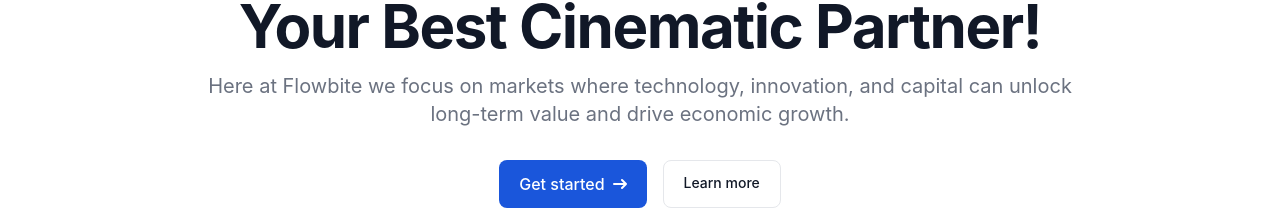
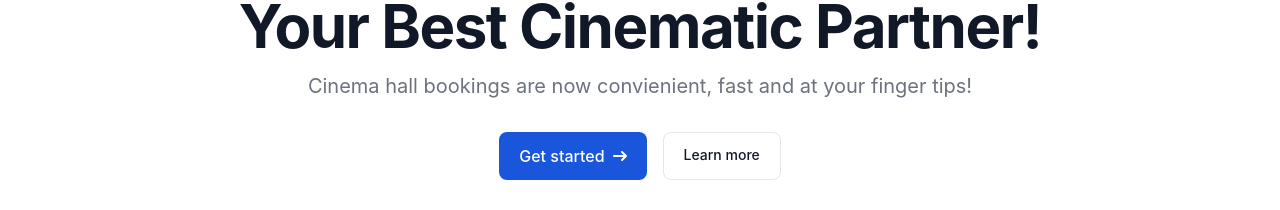
Before and after one commit to Avish-Madushanka/Cinema-Ticket-Booking-System, a React (Create React App) app in the folder ticket-booking-system/: page / in a window 1280 px wide. Shown: the part 596-806 px from the top of the page. Built offline with nearby package versions, Linux system fonts and the light colour scheme.

Commit message:
hero sub text

```diff
--- a/ticket-booking-system/src/Pages/Home.jsx
+++ b/ticket-booking-system/src/Pages/Home.jsx
@@ -47,7 +47,7 @@ const Home = () => {
 <section class="bg-white dark:bg-gray-900 mt-16">
     <div class="py-8 px-4 mx-auto max-w-screen-xl text-center lg:py-16">
         <h1 class="mb-4 text-4xl font-bold tracking-tight leading-none text-gray-900 md:text-5xl lg:text-6xl dark:text-white">Your Best Cinematic Partner!</h1>
-        <p class="mb-8 text-lg font-normal text-gray-500 lg:text-xl sm:px-16 lg:px-48 dark:text-gray-400">Here at Flowbite we focus on markets where technology, innovation, and capital can unlock long-term value and drive economic growth.</p>
+        <p class="mb-8 text-lg font-normal text-gray-500 lg:text-xl sm:px-16 lg:px-48 dark:text-gray-400">Cinema hall bookings are now convienient, fast and at your finger tips!</p>
         <div class="flex flex-col space-y-4 sm:flex-row sm:justify-center sm:space-y-0">
             <a href="#" class="inline-flex justify-center items-center py-3 px-5 text-base font-medium text-center text-white rounded-lg bg-blue-700 hover:bg-blue-800 focus:ring-4 focus:ring-blue-300 dark:focus:ring-blue-900">
                 Get started
```
